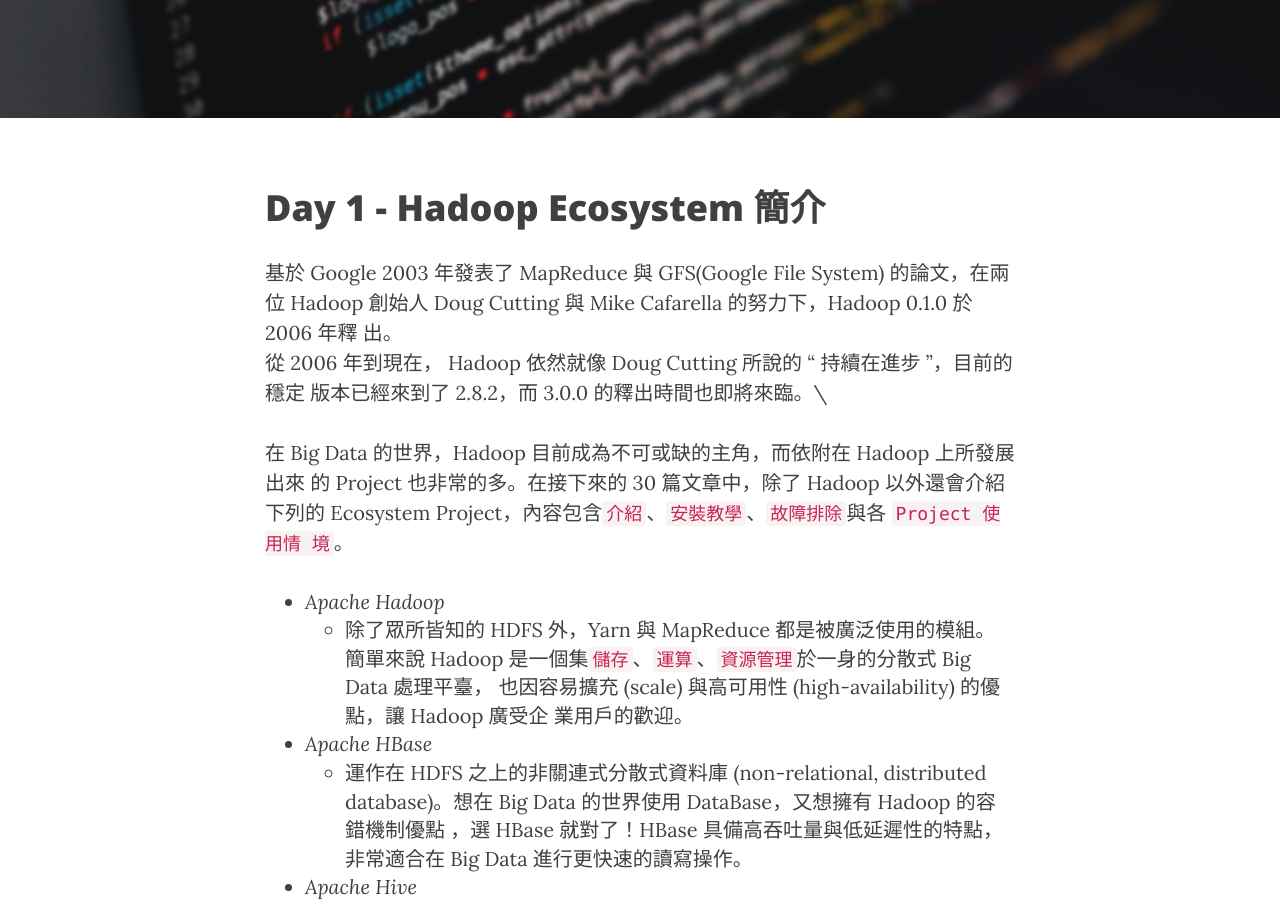
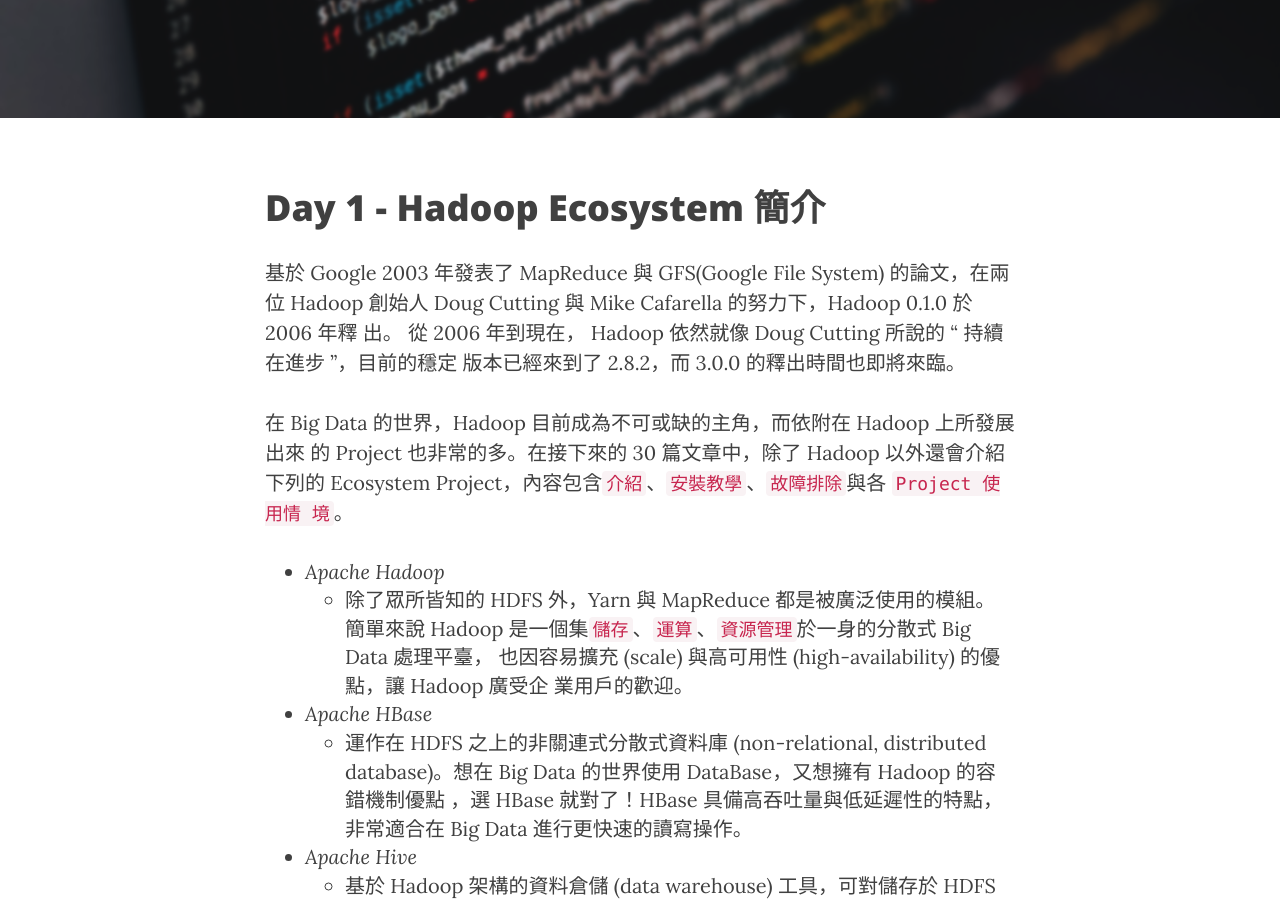
Before and after one commit to mathsigit/blog_page, a Jekyll site: the page built from _posts/2017-11-29-30days-series-1-hadoop-ecosystem-introduction.md, in a window 1280 px wide and 900 px high, scrolled down 451 px. Built offline with Jekyll 4.4.1, drawn with Linux system fonts in a browser that asks for light colours; nearby versions of some CDN libraries.

```diff
--- a/_posts/2017-11-29-30days-series-1-hadoop-ecosystem-introduction.md
+++ b/_posts/2017-11-29-30days-series-1-hadoop-ecosystem-introduction.md
@@ -11,9 +11,9 @@ header-img: "img/technical-post-bg.png"
 
 基於 Google 2003 年發表了 MapReduce 與 GFS(Google File System) 的論文，在兩位
 Hadoop 創始人 Doug Cutting 與 Mike Cafarella 的努力下，Hadoop 0.1.0 於 2006 年釋
-出。\
+出。
 從 2006 年到現在， Hadoop 依然就像 Doug Cutting 所說的 “ 持續在進步 ”，目前的穩定
-版本已經來到了 2.8.2，而 3.0.0 的釋出時間也即將來臨。\
+版本已經來到了 2.8.2，而 3.0.0 的釋出時間也即將來臨。
 
 在 Big Data 的世界，Hadoop 目前成為不可或缺的主角，而依附在 Hadoop 上所發展出來
 的 Project 也非常的多。在接下來的 30 篇文章中，除了 Hadoop 以外還會介紹下列的
```
